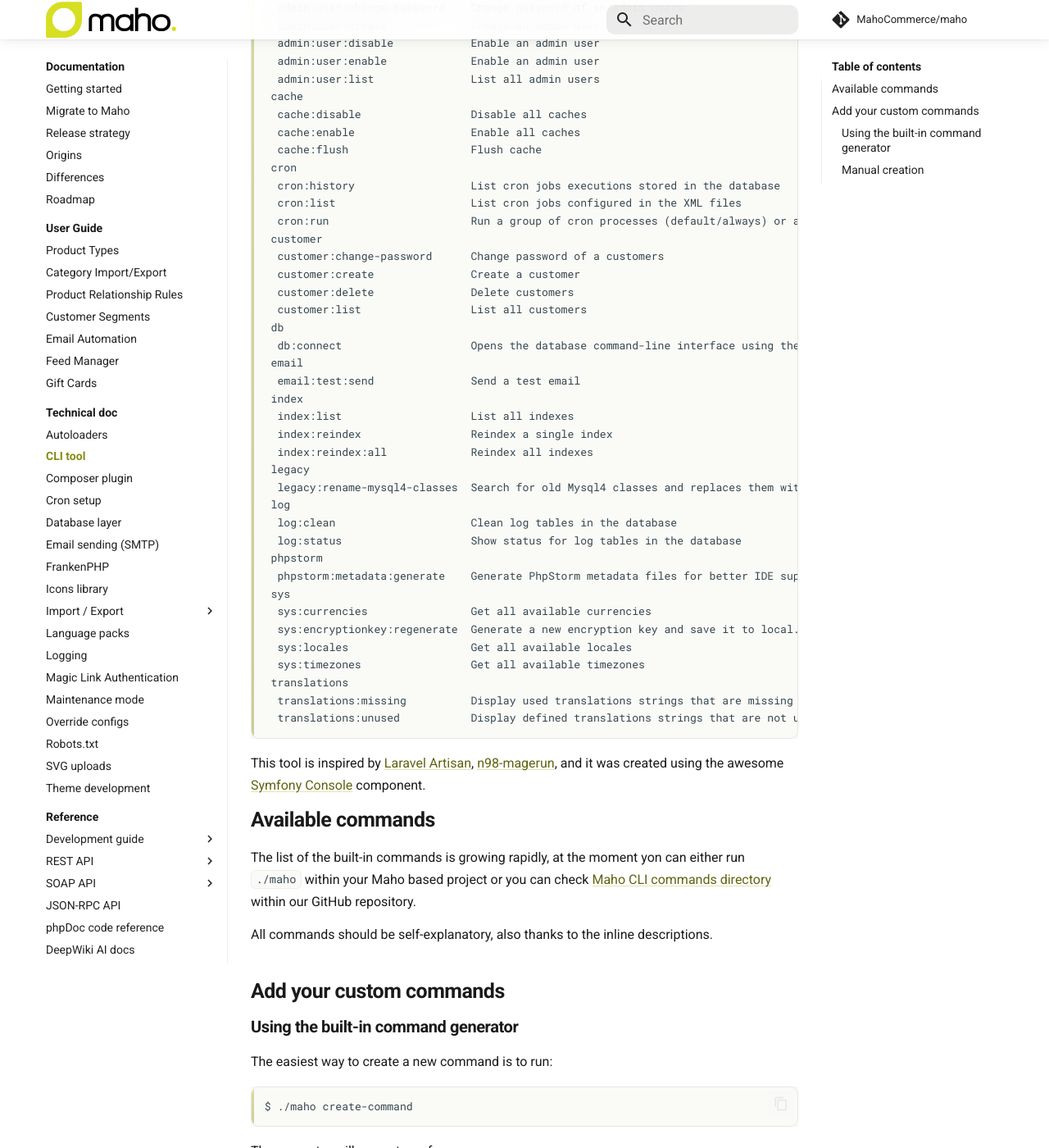
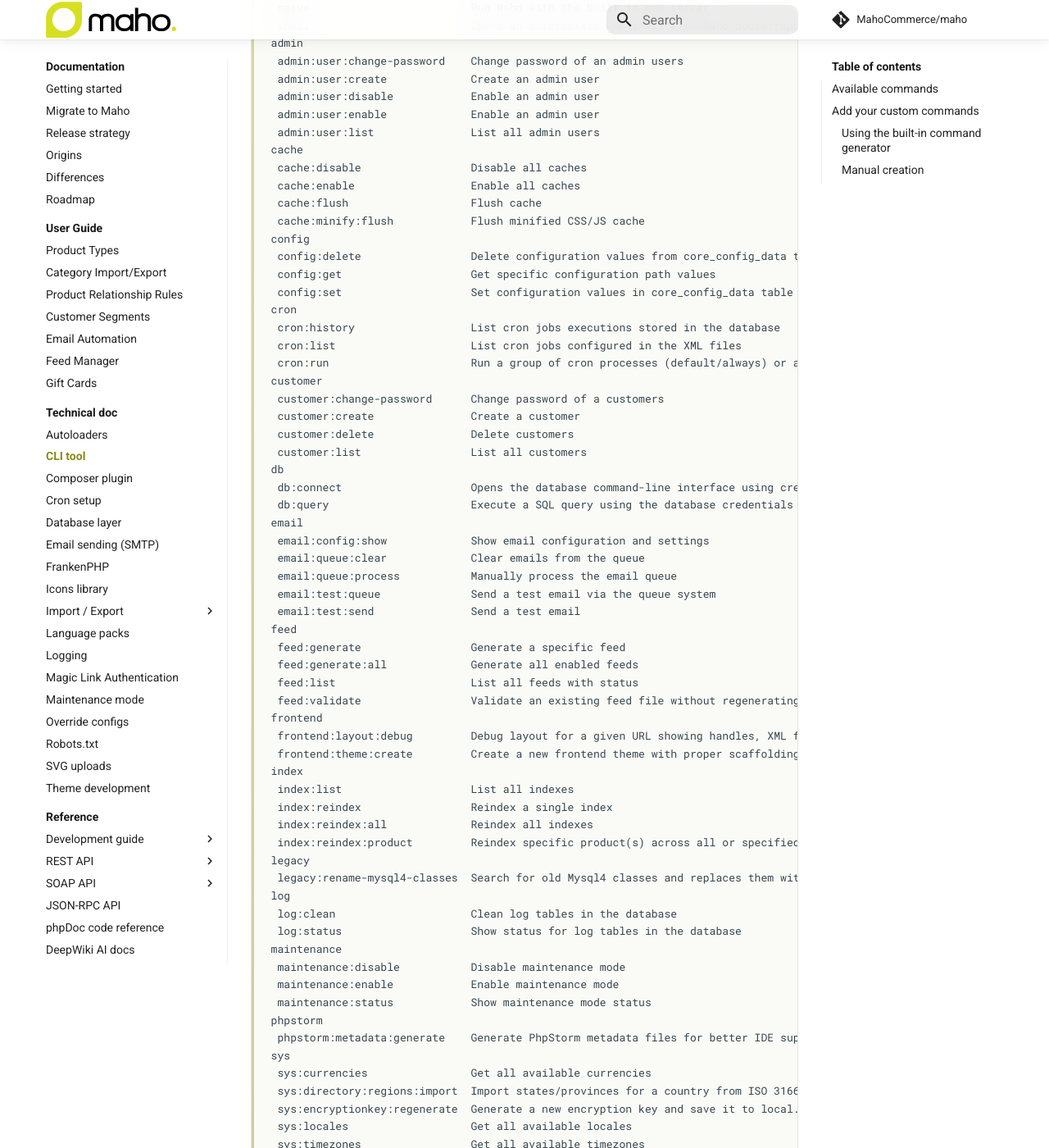
Before and after one commit to MahoCommerce/mahocommerce.com, an MkDocs documentation site: the page built from docs/cli-tool.md, in a window 1280 px wide and 1400 px high, scrolled down 733 px. Shown: the whole window at 82% size. Built offline with MkDocs 1.6.1 and Material for MkDocs 9.7.7, drawn with Linux system fonts in a browser that asks for light colours; comment, search, counter and statistics services are not loaded; some of the changed text lies outside the part shown.

Commit message:
Update CLI tool page with all new commands from v26.3

```diff
--- a/docs/cli-tool.md
+++ b/docs/cli-tool.md
@@ -11,7 +11,8 @@
 
 Options:
   -h, --help            Display help for the given command. When no command is given display help for the list command
-  -q, --quiet           Do not output any message
+      --silent          Do not output any message
+  -q, --quiet           Only errors are displayed. All other output is suppressed
   -V, --version         Display this application version
       --ansi|--no-ansi  Force (or disable --no-ansi) ANSI output
   -n, --no-interaction  Do not ask any interactive question
@@ -24,7 +25,9 @@
   help                          Display help for a command
   install                       Install Maho
   list                          List commands
+  migrate                       Apply pending database schema and data updates from modules
   serve                         Run Maho with the built in web server
+  shell                         Opens an interactive PHP shell with Maho bootstrapped
  admin
   admin:user:change-password    Change password of an admin users
   admin:user:create             Create an admin user
@@ -35,6 +38,11 @@
   cache:disable                 Disable all caches
   cache:enable                  Enable all caches
   cache:flush                   Flush cache
+  cache:minify:flush            Flush minified CSS/JS cache
+ config
+  config:delete                 Delete configuration values from core_config_data table
+  config:get                    Get specific configuration path values
+  config:set                    Set configuration values in core_config_data table
  cron
   cron:history                  List cron jobs executions stored in the database
   cron:list                     List cron jobs configured in the XML files
@@ -45,22 +53,41 @@
   customer:delete               Delete customers
   customer:list                 List all customers
  db
-  db:connect                    Opens the database command-line interface using the credentials from your local.xml file
+  db:connect                    Opens the database command-line interface using credentials from your local.xml file
+  db:query                      Execute a SQL query using the database credentials from your local.xml file
  email
+  email:config:show             Show email configuration and settings
+  email:queue:clear             Clear emails from the queue
+  email:queue:process           Manually process the email queue
+  email:test:queue              Send a test email via the queue system
   email:test:send               Send a test email
+ feed
+  feed:generate                 Generate a specific feed
+  feed:generate:all             Generate all enabled feeds
+  feed:list                     List all feeds with status
+  feed:validate                 Validate an existing feed file without regenerating
+ frontend
+  frontend:layout:debug         Debug layout for a given URL showing handles, XML files, and block tree
+  frontend:theme:create         Create a new frontend theme with proper scaffolding
  index
   index:list                    List all indexes
   index:reindex                 Reindex a single index
   index:reindex:all             Reindex all indexes
+  index:reindex:product         Reindex specific product(s) across all or specified indexers
  legacy
   legacy:rename-mysql4-classes  Search for old Mysql4 classes and replaces them with Resource classes
  log
   log:clean                     Clean log tables in the database
   log:status                    Show status for log tables in the database
+ maintenance
+  maintenance:disable           Disable maintenance mode
+  maintenance:enable            Enable maintenance mode
+  maintenance:status            Show maintenance mode status
  phpstorm
   phpstorm:metadata:generate    Generate PhpStorm metadata files for better IDE support
  sys
   sys:currencies                Get all available currencies
+  sys:directory:regions:import  Import states/provinces for a country from ISO 3166-2 standard with localization
   sys:encryptionkey:regenerate  Generate a new encryption key and save it to local.xml
   sys:locales                   Get all available locales
   sys:timezones                 Get all available timezones
```
